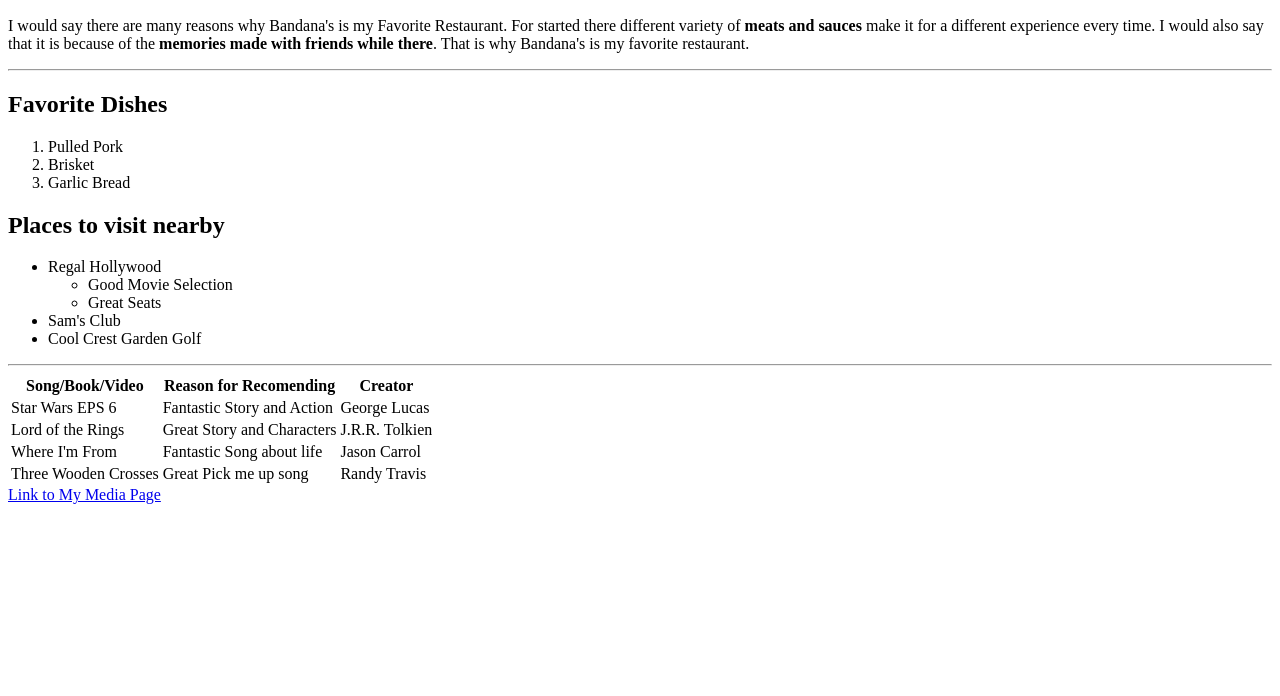
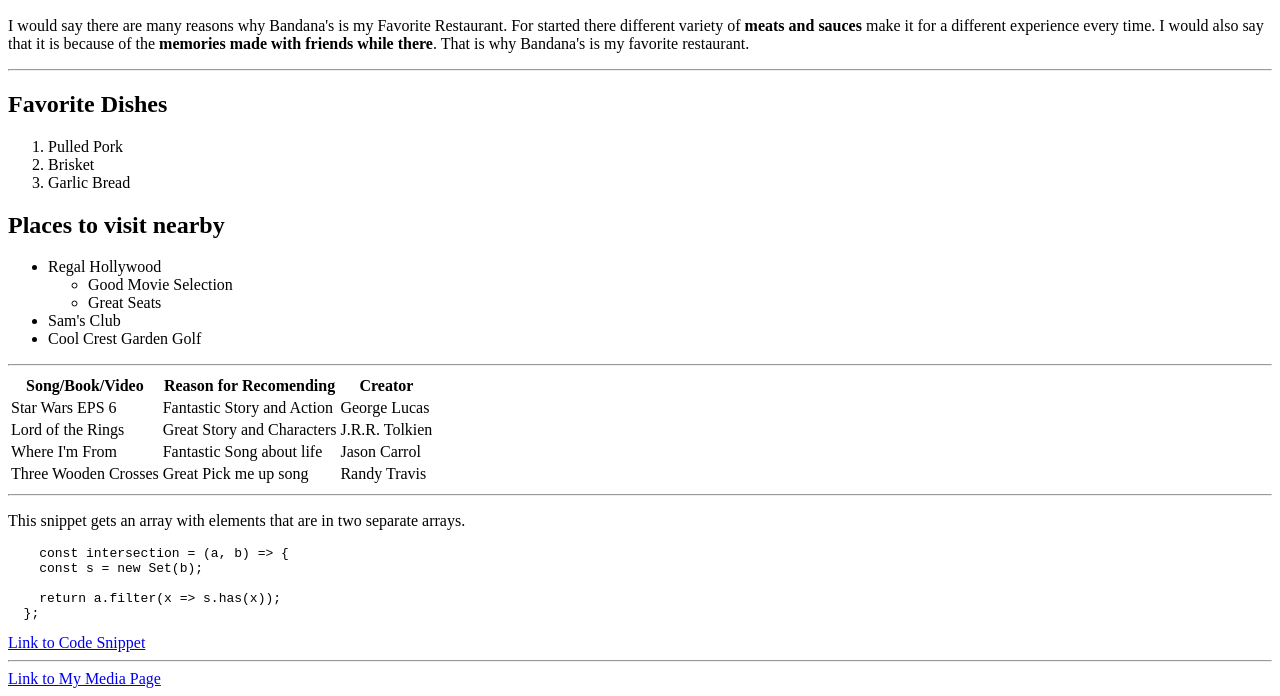
Before and after one commit to 44-563-Web-Apps-S24/44563-webapps-s24-assignment3-lukevaughn20, a plain HTML site: page index.html in a window 1280 px wide. Shown: the part 110-806 px from the top of the page. Drawn offline with Linux system fonts and the light colour scheme.

Commit message:
Added code snippet

```diff
--- a/index.html
+++ b/index.html
@@ -59,6 +59,22 @@ I would also say that it is because of the <b>memories made with friends while t
     </tr>
 </table>
 
+<hr>
+<p>
+    This snippet gets an array with elements that are in two separate arrays.
+</p>
+<pre>
+    const intersection = (a, b) => {
+    const s = new Set(b);
+
+    return a.filter(x => s.has(x));
+  };
+</pre>
+
+<a href="https://code.pieces.app/collections/javascript">Link to Code Snippet</a>
+
+<hr>
+
 <a href="mymedia.html">
     Link to My Media Page
 </a>
```
